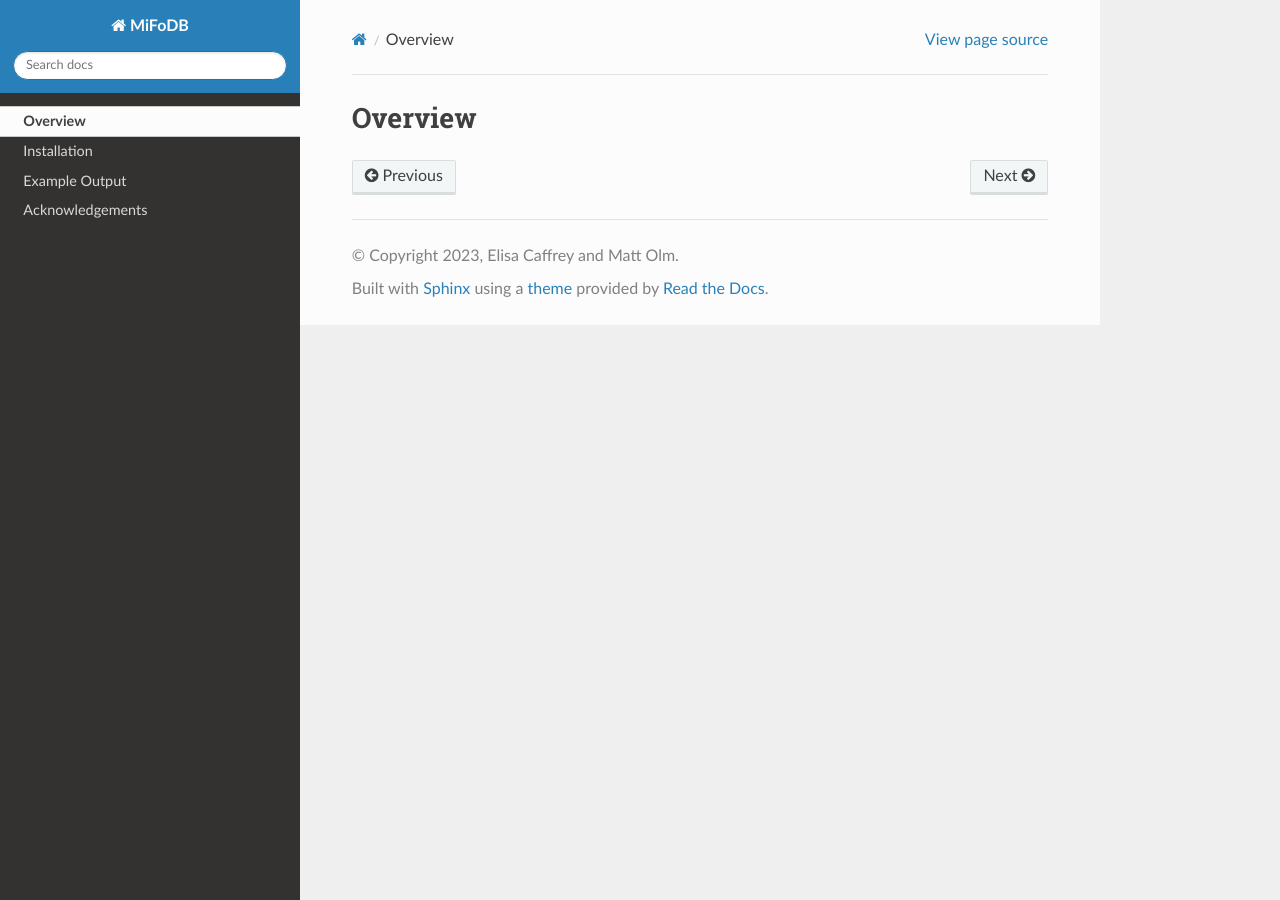
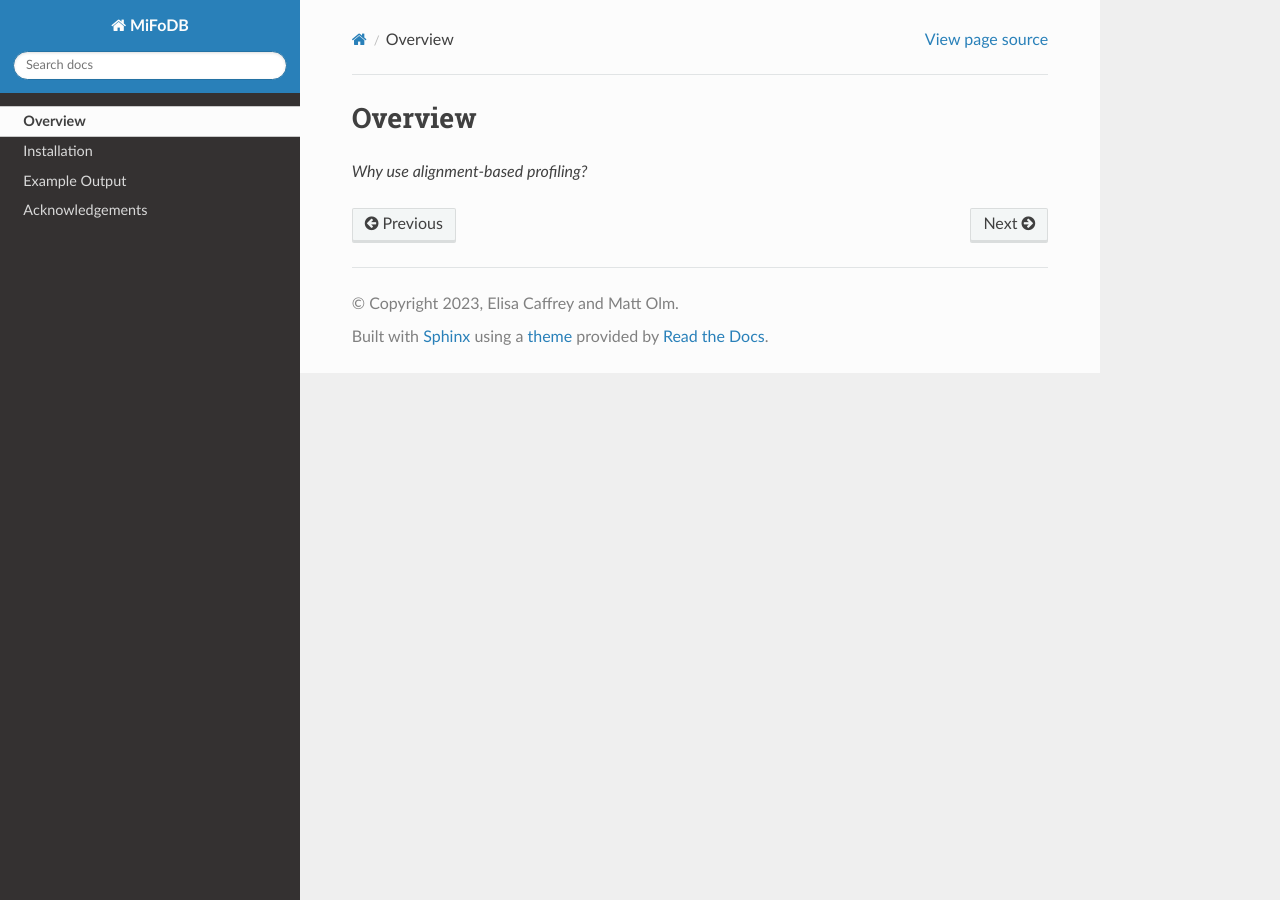
Before and after one commit to elisacaffrey/MiFoDB, a Sphinx documentation site: the page built from docs/source/overview.rst, in a window 1280 px wide. Built offline with Sphinx 7.4.7 and the Read the Docs theme 2.0.0, drawn with Linux system fonts in a browser that asks for light colours.

Commit message:
Update overview.rst

```diff
--- a/docs/source/overview.rst
+++ b/docs/source/overview.rst
@@ -1,2 +1,4 @@
 Overview
 ===================
+
+*Why use alignment-based profiling?*
```
